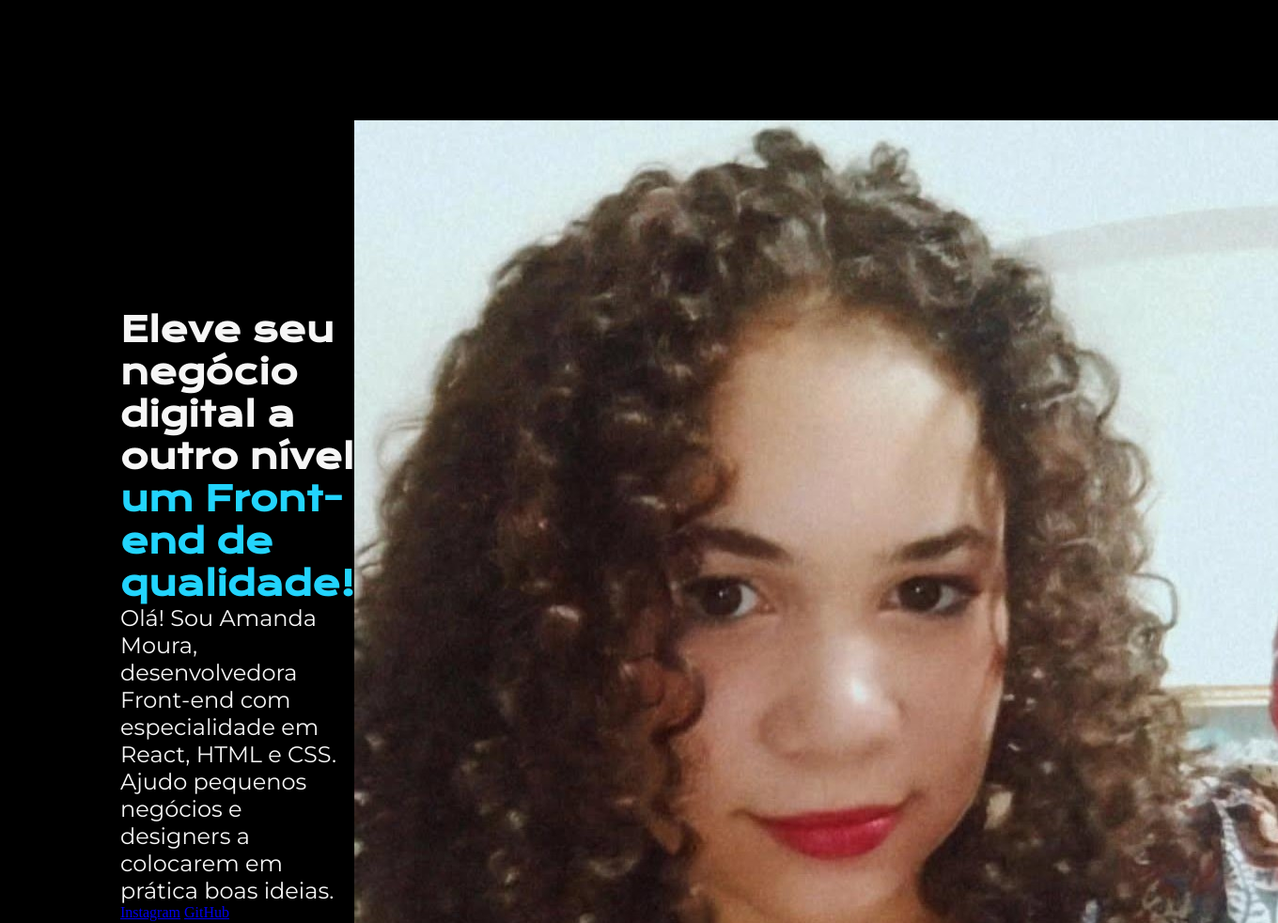
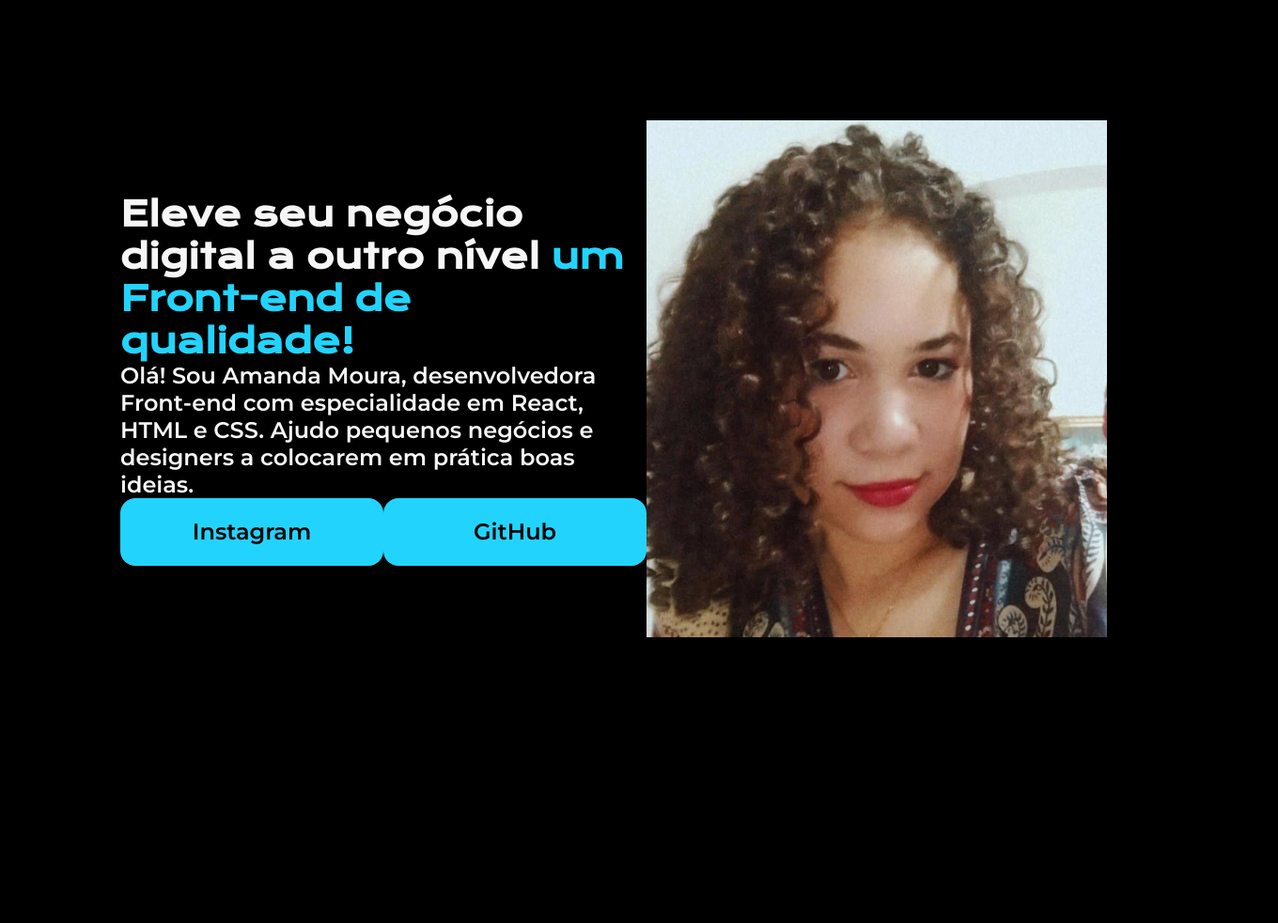
Before and after one commit to AmandaM2/Portef-lio, a plain HTML site: page index.html in a window 1280 px wide. Shown: the top 982 px of the page at 94% size, 1360 px wide, since content can reach past the window. After the commit the page ends 928 px from the top, so only its background shows below. Drawn offline with nearby package versions, Linux system fonts and the light colour scheme.

Commit message:
estilizei os botões

```diff
--- a/index.html
+++ b/index.html
@@ -13,10 +13,12 @@
         <section class="apresentacao__conteudo">
             <h1 class="apresentacao__conteudo__titulo">Eleve seu negócio digital a outro nível <strong class="titulo-destaque"> um Front-end de qualidade!</strong></h1>
             <p class="apresentacao__conteudo__texto">Olá! Sou Amanda Moura, desenvolvedora Front-end com especialidade em React, HTML e CSS. Ajudo pequenos negócios e designers a colocarem em prática boas ideias.</p>
-            <a href="https://instagram.com/aaamnd1">Instagram</a>
-            <a href="https://github.com/AmandaM2">GitHub</a>
+                <div class="apresentacao__links">
+                    <a class="apresentacao__links__link" href="https://instagram.com/aaamnd1">Instagram</a>
+                    <a class="apresentacao__links__link" href="https://github.com/AmandaM2">GitHub</a>
+                </div>
         </section>
-         <img src="Imagem.jpg" alt="Foto de Amanda Moura sorrindo">
+         <img src="Imagem.jpg" alt="Foto de Amanda Moura sorrindo" class="apresentacao__imagem">
     </main>
     <footer></footer>
 </body>
--- a/style.css
+++ b/style.css
@@ -1,4 +1,4 @@
-@import url('https://fonts.googleapis.com/css2?family=Krona+One&family=Montserrat:ital,wght@0,100..900;1,100..900&display=swap');
+@import url('https://fonts.googleapis.com/css2?family=Krona+One&family=Montserrat:wght@600&display=swap');
 
 *{
     margin: 0;
@@ -35,3 +35,26 @@ body{
     font-family: "Montserrat", sans-serif;
     font-size: 24px;
 }
+
+.apresentacao__links{
+    display: flex;
+    justify-content: space-between;
+}
+
+.apresentacao__links__link{
+    background-color: #22D4FD;
+    width: 280px;
+    text-align: center;
+    border-radius: 16px;
+    font-size: 24px;
+    padding: 21.5px 0;
+    text-decoration: none;
+    color:#000000;
+    font-family: "Montserrat", sans-serif;
+    font-weight: 600px;
+}
+
+.apresentacao__imagem{
+    width: 490px;
+    height: 550px;
+}
```
